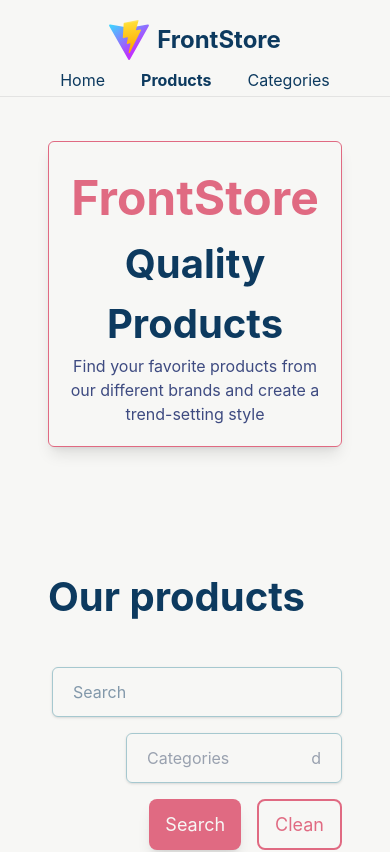
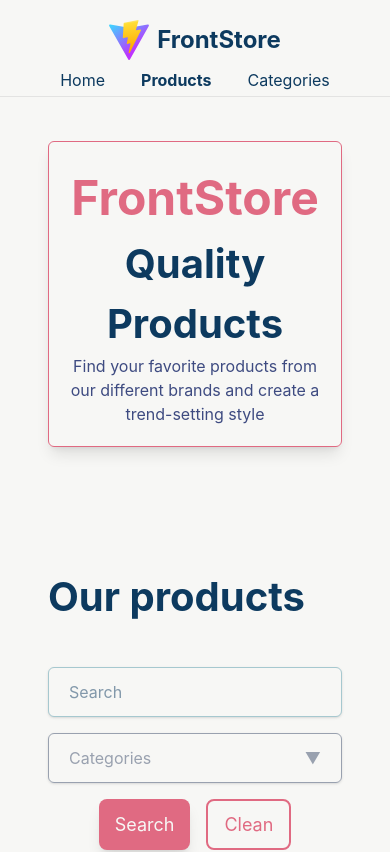
Before and after one commit to LuguiM/FrontStore, a React (Vite) app: page /FrontStore/products in a window 390 px wide. Shown: the top 852 px of the page. Built offline with nearby package versions, Linux system fonts and the light colour scheme.

Commit message:
Feat: Select component

```diff
--- a/src/components/Select.jsx
+++ b/src/components/Select.jsx
@@ -9,19 +9,19 @@
     };
 
     return (
-        <div className="relative w-54">
+        <div className="relative w-auto md:w-54">
             <button
                 onClick={() => setOpen(!open)}
-                className="w-full px-5 py-3  border rounded-md shadow text-gray-400 border-ligth-blue flex gap-5 items-center justify-between"
+                className="w-full px-5 py-3 border rounded-md shadow text-gray-400 border-light-blue flex gap-5 items-center justify-between"
             >
-                <span className={value ? "text-gray-700" : "text-gray-400"}>
+                <span className={value ? "text-blue" : "text-gray-400"}>
                     {value || placeholder}
                 </span>
-                <div>d</div>
+                <div>▼</div>
             </button>
 
             {open && (
-                <ul className="absolute z-10 w-full mt-1 bg-white border rounded-md shadow-lg">
+                <ul className="absolute z-10 w-full mt-1 bg-white border rounded-md shadow-lg max-h-60 overflow-auto">
                     {options.map((option) => (
                         <li
                             key={option}
--- a/src/index.css
+++ b/src/index.css
@@ -65,7 +65,7 @@
 }
 
 .container-spacing {
-    @apply px-[3rem] xl:px-[16rem] py-1;
+    @apply px-[3rem] lg:px-[7rem] xl:px-[16rem] py-1;
 }
 
 .button-base {
@@ -73,7 +73,7 @@
 }
 
 .button-outlined {
-    @apply bg-white text-pink text-bodyLarge border-2 border-pink py-2.5 px-4 rounded-lg hover:bg-pink hover:text-white transition duration-300;
+    @apply bg-white w-fit text-pink text-bodyLarge border-2 border-pink py-2.5 px-4 rounded-lg hover:bg-pink hover:text-white transition duration-300;
 }
 
 .circle-base {
--- a/src/views/products/ProductSection.jsx
+++ b/src/views/products/ProductSection.jsx
@@ -6,16 +6,20 @@
     return (
         <section className="flex flex-col gap-10">
             <h3 className="text-h4">Our products</h3>
-            <div className="flex flex-wrap gap-4 justify-end">
+            <div className="flex flex-col md:flex-row gap-4 justify-center md:justify-end">
+                <span className="flex gap-4 flex-col md:flex-row">
                     <Input type="text" placeholder="Search" />
                     <Select
                         options={["All", "Category 1", "Category 2"]}
                         placeholder="Categories"
                         value={selectedCategory}
-                    onChange={(value) => console.log(value)}
+                        onChange={(value) => setSelectedCategory(value)}
                     />
+                </span>
+                <span className="flex gap-4 justify-center">
                 <Button label="Search" />
                 <Button label="Clean" outlined />
+                </span>
             </div>
         </section>
     )
```
Lines whose indentation alone changed are shown as unchanged.
